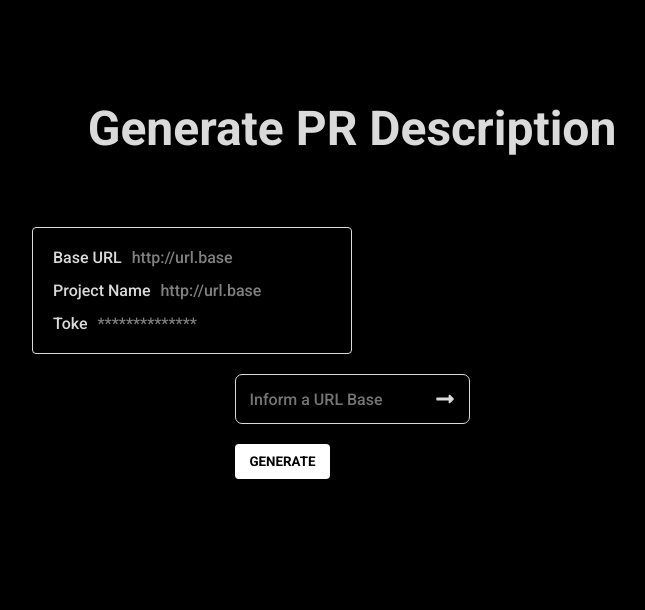
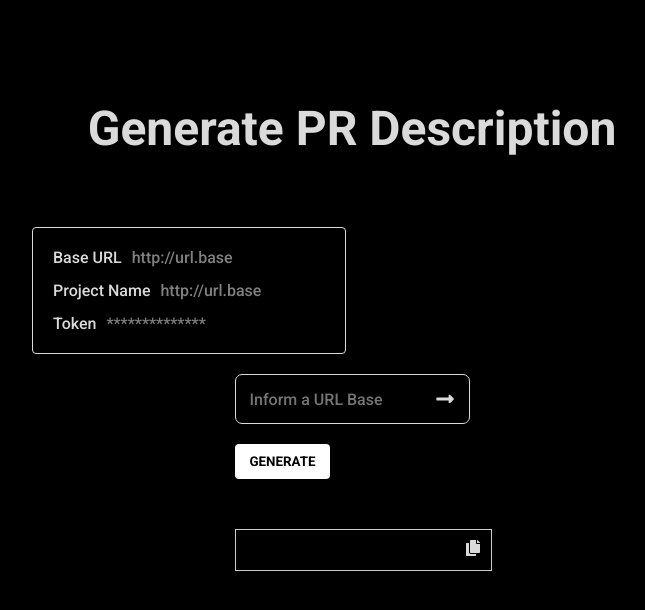
Before and after one commit to djoseneto/pr-desc-generate, a React (Vite) app: page / in a window 1280 px wide. Shown: the top 610 px of the page, without its empty margins (288-933 px from the left). Built offline with nearby package versions, Linux system fonts and the light colour scheme.

Commit message:
alter name

```diff
--- a/src/components/PrDescGenerate/PrDescGenerate.tsx
+++ b/src/components/PrDescGenerate/PrDescGenerate.tsx
@@ -1,9 +1,10 @@
-import { useState } from 'react';
+import { useRef, useState } from 'react';
 import axios from 'axios';
 import styled from 'styled-components';
 import CustomInput from '../CustomInput/CustomInput';
 import DatePicker from 'react-datepicker';
 import 'react-datepicker/dist/react-datepicker.css';
+import { FaCopy } from 'react-icons/fa';
 
 const Container = styled.div`
   max-width: 600px;
@@ -40,6 +41,21 @@ const StyledDateInput = styled(DatePicker)`
   width: 100%;
 `;
 
+const CopyBoxContainer = styled.div`
+  position: relative;
+  border: 1px solid #ccc;
+  padding: 10px;
+  width: 100%;
+  margin-top: 50px;
+`;
+
+const CopyIcon = styled.div`
+  position: absolute;
+  top: 10px;
+  right: 10px;
+  cursor: pointer;
+`;
+
 
 const PrDescGenerate = () => {
   const [initialDate, setInitialDate] = useState<Date>();
@@ -49,6 +65,21 @@ const PrDescGenerate = () => {
   const [token, setToken] = useState('');
   const [step, setStep] = useState(0);
   const [refs, setRefs] = useState('');
+
+  const textAreaRef = useRef(null);
+  const [isCopied, setIsCopied] = useState(false);
+
+  const handleCopyClick = () => {
+    if (textAreaRef.current) {
+      textAreaRef.current.select();
+      document.execCommand('copy');
+      setIsCopied(true);
+
+      setTimeout(() => {
+        setIsCopied(false);
+      }, 1000);
+    }
+  };
 
   const fetchData = async (initialDate: Date, endDate: Date, baseUrl: string, projectName: string, token: string ) => {
 
@@ -152,7 +183,15 @@ const PrDescGenerate = () => {
       {sectionStep(step)}
       <Button onClick={() => fetchData(initialDate as Date, endDate as Date, baseUrl, projectName, token)}>GENERATE</Button>
 
+      <CopyBoxContainer>
+      <textarea ref={textAreaRef} value={refs} readOnly style={{ opacity: 0, position: 'absolute', zIndex: -1 }} />
+      {isCopied && <div>Copiado!</div>}
+      <CopyIcon onClick={handleCopyClick}>
+        <FaCopy />
+      </CopyIcon>
       <Result>{refs}</Result>
+    </CopyBoxContainer>
+
     </Container>
 
   );
--- a/src/components/SectionInfo/SectionInfo.tsx
+++ b/src/components/SectionInfo/SectionInfo.tsx
@@ -1,4 +1,3 @@
-import React from 'react'
 import { Container, Label } from './styles'
 
 export default function SectionInfo() {
@@ -12,7 +11,7 @@ export default function SectionInfo() {
         <span style={{color: 'grey'}}>http://url.base</span>
       </Label>
 
-      <Label>Toke
+      <Label>Token
         <span style={{color: 'grey'}}>**************</span>
       </Label>
    </Container>
--- a/src/components/SectionInfo/styles.ts
+++ b/src/components/SectionInfo/styles.ts
@@ -1,7 +1,7 @@
 import styled from 'styled-components';
 
 export const Container = styled.div<{isVisible: boolean}>`
-    max-width: 50%;
+    max-width: 49%;
     height: auto;
     border: 1px solid #DADADA;
     border-radius: 4px;
```
